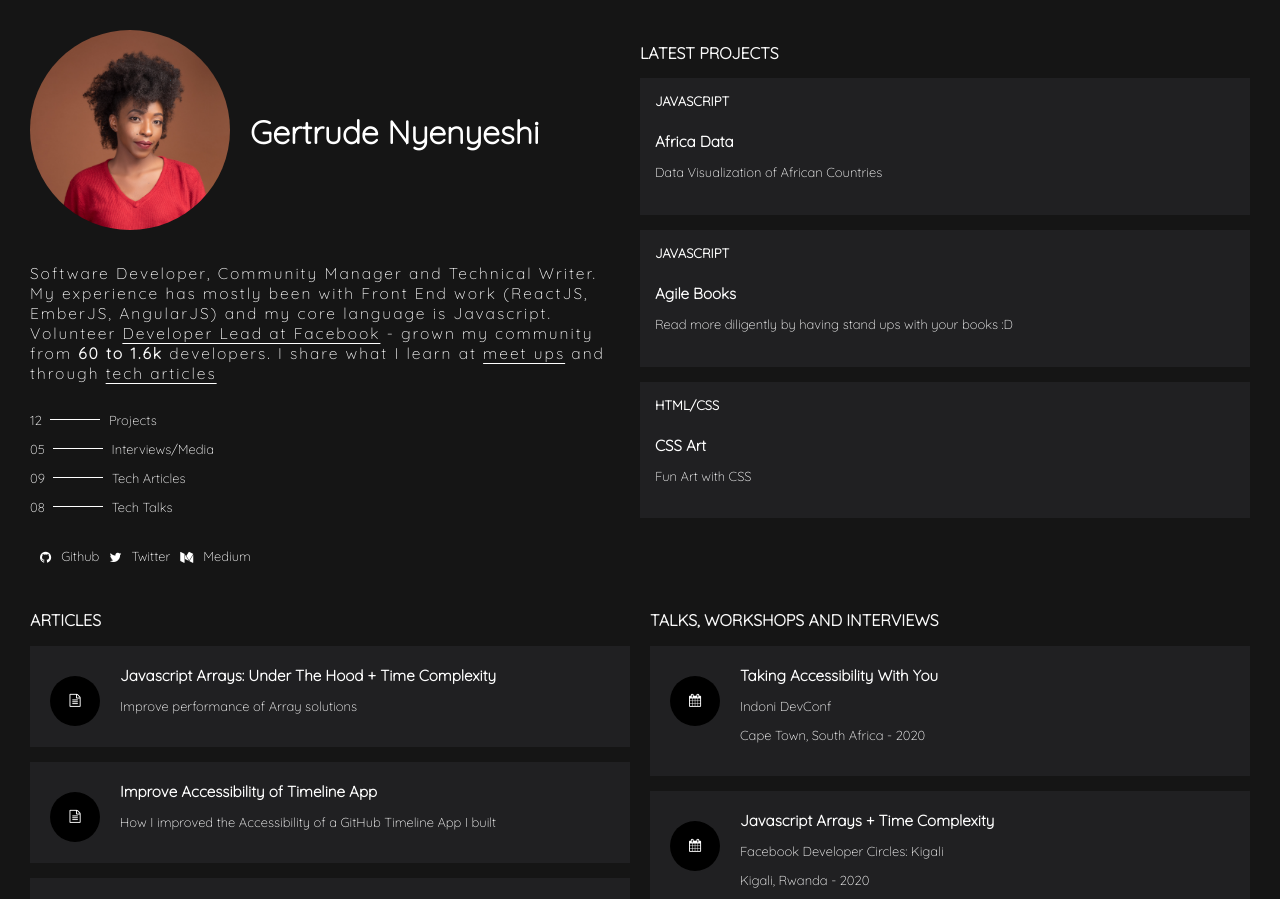
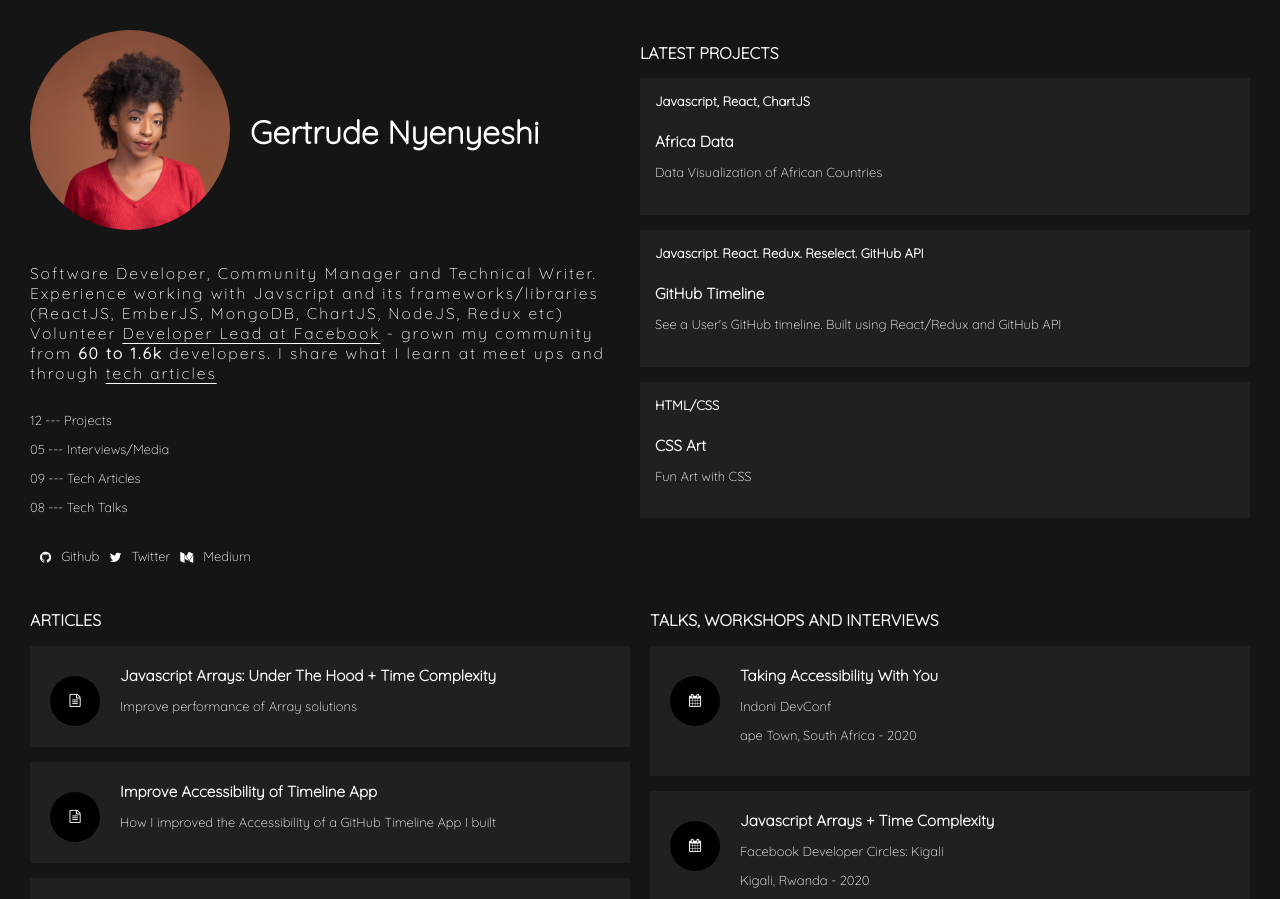
Before and after one commit to gertie-sheshe/this-self, a React (Create React App) app: page / in a window 1280 px wide. Shown: the top 899 px of the page. Built offline with nearby package versions, Linux system fonts and the light colour scheme.

Commit message:
display and render changes

```diff
--- a/src/components/articles/articles.scss
+++ b/src/components/articles/articles.scss
@@ -7,6 +7,7 @@
         // height: 20%;
         margin-top: 15px;
         padding: 20px;
+        transition: 0.5s;
 
         a {
             text-decoration: none;
@@ -31,6 +32,7 @@
             justify-content: center;
             align-items: center;
             margin-top: 10px;
+            transition: 0.5s;
         }
     }
 
--- /dev/null
+++ b/src/components/articles/data.js
@@ -0,0 +1,32 @@
+export default {
+    data: [
+        {
+            title: 'Javascript Arrays: Under The Hood + Time Complexity',
+            link: 'https://levelup.gitconnected.com/javascript-arrays-from-o-n-2-to-o-n-code-examples-b86504295983',
+            description: 'Improve performance of Array solutions'
+        }, {
+            title: 'Improve Accessibility of Timeline App',
+            link: 'https://levelup.gitconnected.com/improving-accessibility-of-my-github-timeline-app-part-one-9b8d40498be',
+            description: 'How I improved the Accessibility of a GitHub Timeline App I built'
+        }, {
+            title: 'Accessibility 101: Nav Bar Tab Order',
+            link: 'https://levelup.gitconnected.com/accessibility-101-nav-bar-tab-order-4609887aa53b',
+            description: 'Implementing nav bar keyboard navigation. A11Y.'
+        }, {
+            title: 'Web Scraping and UI Testing with Puppeteer',
+            link: 'https://medium.com/devceldoret/web-scraping-and-ui-testing-with-puppeteer-part-one-6900ac70ae2c',
+            description: 'Working with Puppeteer'
+        }, {
+            title: 'Functional Javascript: Pure Functions',
+            link: 'https://medium.com/@gertienyesh/functional-javascript-pure-functions-27057e73983a',
+            description: 'This article explores pure functions in FP with Javascript examples.'
+        }, {
+            title: 'Linked Lists in Javascript',
+            link: 'https://medium.com/@gertienyesh/linked-lists-in-javascript-92031377b58e',
+            description: 'Linked list implementation using Javscript'
+        }, {
+            title: 'Functional Programming and Function Chaining in Javascript',
+            link: 'https://medium.com/@gertienyesh/functional-programming-and-function-chaining-in-javascript-76628d3cf1f5',
+            description: 'Exploring Function Chaining in FP and examples with Javascript'
+        }]
+}
--- a/src/components/profile/profile.js
+++ b/src/components/profile/profile.js
@@ -1,11 +1,23 @@
-import React from 'react';
+import React, {Component}from 'react';
 import './profile.scss'
 
-const Profile = () => (
-    <div className="profile">
+class Profile extends Component {
+    state = {
+        class: 'img-loading'
+    }
+
+    loadImage = () => {
+        this.setState({
+            class: 'img-loaded'
+        });
+    }
+
+    render() {
+        return (
+            <div className="profile">
         <div className="image-name">
             <div>
-                <img alt="Avatar" src={require('../../assets/gertie.jpg')}/>
+                <img className={this.state.class} onLoad={this.loadImage} alt="Avatar" src={require('../../assets/gertie.jpg')} />
             </div>
             <div className="name">
                 <h1 className="name-text">Gertrude Nyenyeshi</h1>
@@ -13,26 +25,17 @@ const Profile = () => (
         </div>
         <div className="description">
             <p className="description-text">
-            Software Developer, Community Manager and
-        Technical Writer. My experience has mostly been
-        with Front End work (ReactJS, EmberJS, AngularJS)
-        and my core language is Javascript. Volunteer <a href="https://www.facebook.com/groups/DevCEldoret">Developer Lead at Facebook</a> - grown my community
-        from <b>60 to 1.6k </b>developers. I share what I learn at <a href="yoo.com">meet ups</a> and through <a href="https://medium.com/@gertienyesh">tech articles</a>
+                Software Developer, Community Manager and
+                Technical Writer. Experience working with Javscript and its frameworks/libraries (ReactJS, EmberJS, MongoDB, ChartJS, NodeJS, Redux etc)
+        Volunteer <a href="https://www.facebook.com/groups/DevCEldoret">Developer Lead at Facebook</a> - grown my community
+        from <b>60 to 1.6k </b>developers. I share what I learn at meet ups and through <a href="https://medium.com/@gertienyesh">tech articles</a>
             </p>
         </div>
         <div className="summary">
-            <a href="">
-                <p>12 <div className="dash"></div> Projects</p>
-            </a>
-            <a href="">
-                <p>05 <div className="dash"></div> Interviews/Media</p>
-            </a>
-            <a href="">
-                <p>09 <div className="dash"></div> Tech Articles</p>
-            </a>
-            <a href="">
-                <p>08 <div className="dash"></div> Tech Talks</p>
-            </a>
+            <p>12 --- Projects</p>
+            <p>05 --- Interviews/Media</p>
+            <p>09 --- Tech Articles</p>
+            <p>08 --- Tech Talks</p>
         </div>
         <div className="socials">
             <a href="https://github.com/gertie-sheshe">
@@ -46,6 +49,9 @@ const Profile = () => (
             </a>
         </div>
     </div>
-);
+        )
+    }
+
+};
 
 export default Profile;
--- /dev/null
+++ b/src/components/projects/data.js
@@ -0,0 +1,18 @@
+export default {
+    data: [{
+        title: 'Africa Data',
+        tech: 'Javascript, React, ChartJS',
+        link: 'https://github.com/gertie-sheshe/africa-data',
+        description: 'Data Visualization of African Countries'
+    }, {
+        title: 'GitHub Timeline',
+        tech: 'Javascript. React. Redux.  Reselect. GitHub API',
+        link: 'https://github.com/gertie-sheshe/timeline-github',
+        description: 'See a User\'s GitHub timeline. Built using React/Redux and GitHub API'
+    }, {
+        title: 'CSS Art',
+        tech: 'HTML/CSS',
+        link: 'https://github.com/gertie-sheshe/css-art',
+        description: 'Fun Art with CSS'
+    }]
+}
--- a/src/components/projects/projects.js
+++ b/src/components/projects/projects.js
@@ -1,31 +1,19 @@
 import React from 'react';
+import project from './data';
 import './projects.scss';
 
 const Project = () => (
     <div className="project">
         <h2 className="title">LATEST PROJECTS</h2>
-        <div className="project-display">
-            <a href="" >
-                <p className="project-language">JAVASCRIPT</p>
-                <h3 className="project-name">Africa Data</h3>
-                <p>Data Visualization of African Countries</p>
-            </a>
+        {project.data.map((project, index) => (
+            <div key={index} className="project-display">
+                <a href={project.link} >
+                    <p className="project-language">{project.tech}</p>
+                    <h3 className="project-name">{project.title}</h3>
+                    <p>{project.description}</p>
+                </a>
         </div>
-        <div className="project-display">
-            <a href="" >
-                <p className="project-language">JAVASCRIPT</p>
-                <h3 className="project-name">Agile Books</h3>
-                <p>Read more diligently by having stand ups with your books :D</p>
-            </a>
-        </div>
-        <div className="project-display">
-            <a href="">
-                <p className="project-language">HTML/CSS</p>
-                <h3 className="project-name">CSS Art</h3>
-                <p>Fun Art with CSS</p>
-            </a>
-        </div>
-
+        ))}
     </div>
 )
 
--- a/src/components/projects/projects.scss
+++ b/src/components/projects/projects.scss
@@ -4,6 +4,7 @@
         height: 20%;
         margin-top: 15px;
         padding: 15px;
+        transition: 0.5s;
 
         a {
             text-decoration: none;
--- /dev/null
+++ b/src/components/talks/data.js
@@ -0,0 +1,28 @@
+export default {
+	data: [{
+		title: 'Taking Accessibility With You',
+		host: 'Indoni DevConf',
+		link: 'https://indonidevelopers.org/conference/speaker/1a2bcaba-d61e-58f3-9bbb-4e6454b36f6c/',
+		location: 'ape Town, South Africa - 2020'
+	}, {
+		title: 'Javascript Arrays + Time Complexity',
+		link: 'https://www.facebook.com/events/309556033751430',
+		host: 'Facebook Developer Circles: Kigali',
+		location: 'Kigali, Rwanda - 2020'
+		}, {
+			title: 'Building a Developer Community',
+			link: 'https://www.facebook.com/watch/live/?v=427487181251285',
+			host: 'Facebook iD8',
+			location: 'Nairobi, Kenya - 2019'
+		}, {
+			title: 'Introduction to React',
+			link: 'https://www.facebook.com/groups/DevCLusaka/',
+			host: 'Facebook Developer Circles: Lusaka',
+			location: 'Kitwe, Zambia - 2018'
+		}, {
+			title: 'Web Accessibility',
+			link: 'https://ihub.co.ke/blogs/33090/three-good-reasons-to-attend-devcraft-2018',
+			host: 'DevCraft Conference',
+			location: 'Nairobi, Kenya - 2018'
+	}]
+}
--- a/src/components/talks/talks.js
+++ b/src/components/talks/talks.js
@@ -1,69 +1,24 @@
 import React from 'react';
+import talks from './data'
 import './talks.scss';
 
 const Talks = () => (
     <div className="talks">
         <h3 className="title">TALKS, WORKSHOPS AND INTERVIEWS</h3>
+        {talks.data.map((talk, index) => (
             <div className="talks-display">
-            <a href="medium.com">
+                <a href={talk.link}>
                     <div className="container">
                         <i class="fa fa-calendar" aria-hidden="true"></i>
                     </div>
                     <div className="talk-details">
-                    <h3 className="talk-title">Taking Accessibility With You</h3>
-                    <p>Indoni DevConf</p>
-                    <p>Cape Town, South Africa - 2020</p>
+                        <h3 className="talk-title">{talk.title}</h3>
+                        <p>{talk.host}</p>
+                        <p>{talk.location}</p>
                     </div>
                 </a>
             </div>
-        <div className="talks-display">
-            <a href="medium.com">
-                <div className="container">
-                    <i class="fa fa-calendar" aria-hidden="true"></i>
-                </div>
-                <div className="talk-details">
-                    <h3 className="talk-title">Javascript Arrays + Time Complexity</h3>
-                    <p>Facebook Developer Circles: Kigali</p>
-                    <p>Kigali, Rwanda - 2020</p>
-                </div>
-            </a>
-        </div>
-        <div className="talks-display">
-            <a href="medium.com">
-                <div className="container">
-                    <i class="fa fa-calendar" aria-hidden="true"></i>
-                </div>
-                <div className="talk-details">
-                    <h3 className="talk-title">Building a Developer Community</h3>
-                    <p>Facebook iD8</p>
-                    <p>Nairobi, Kenya - 2019</p>
-                </div>
-            </a>
-        </div>
-        <div className="talks-display">
-            <a href="medium.com">
-                <div className="container">
-                    <i class="fa fa-calendar" aria-hidden="true"></i>
-                </div>
-                <div className="talk-details">
-                    <h3 className="talk-title">Introduction to React</h3>
-                    <p>Facebook Developer Circles: Lusaka</p>
-                    <p>Kitwe, Zambia - 2018</p>
-                </div>
-            </a>
-        </div>
-        <div className="talks-display">
-            <a href="medium.com">
-                <div className="container">
-                    <i class="fa fa-calendar" aria-hidden="true"></i>
-                </div>
-                <div className="talk-details">
-                    <h3 className="talk-title">Web Accessibility</h3>
-                    <p>DevCraft Conference</p>
-                    <p>Nairobi, Kenya - 2018</p>
-                </div>
-            </a>
-        </div>
+        ))}
     </div>
 );
 
--- a/src/components/talks/talks.scss
+++ b/src/components/talks/talks.scss
@@ -6,6 +6,7 @@
         // height: 20%;
         margin-top: 15px;
         padding: 20px;
+        transition: 0.5s;
 
         a {
             text-decoration: none;
@@ -30,6 +31,7 @@
             justify-content: center;
             align-items: center;
             margin-top: 10px;
+            transition: 0.5s;
         }
     }
 
```
Also changed, not shown: src/components/articles/articles.js (+12 -9 lines), src/components/profile/profile.scss (+8 -1 lines), 1 other file (tests, documents, lock files or other folders). Lines whose indentation alone changed are shown as unchanged.
